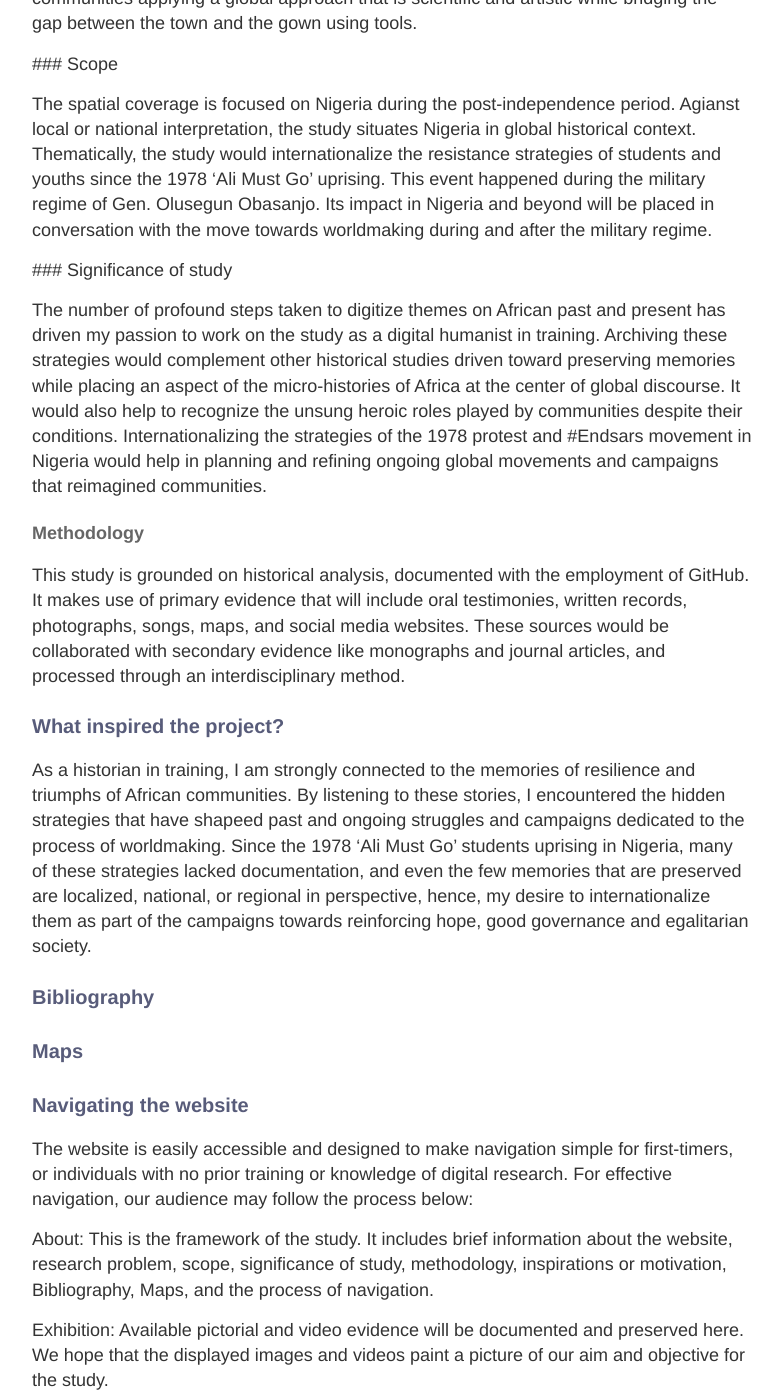
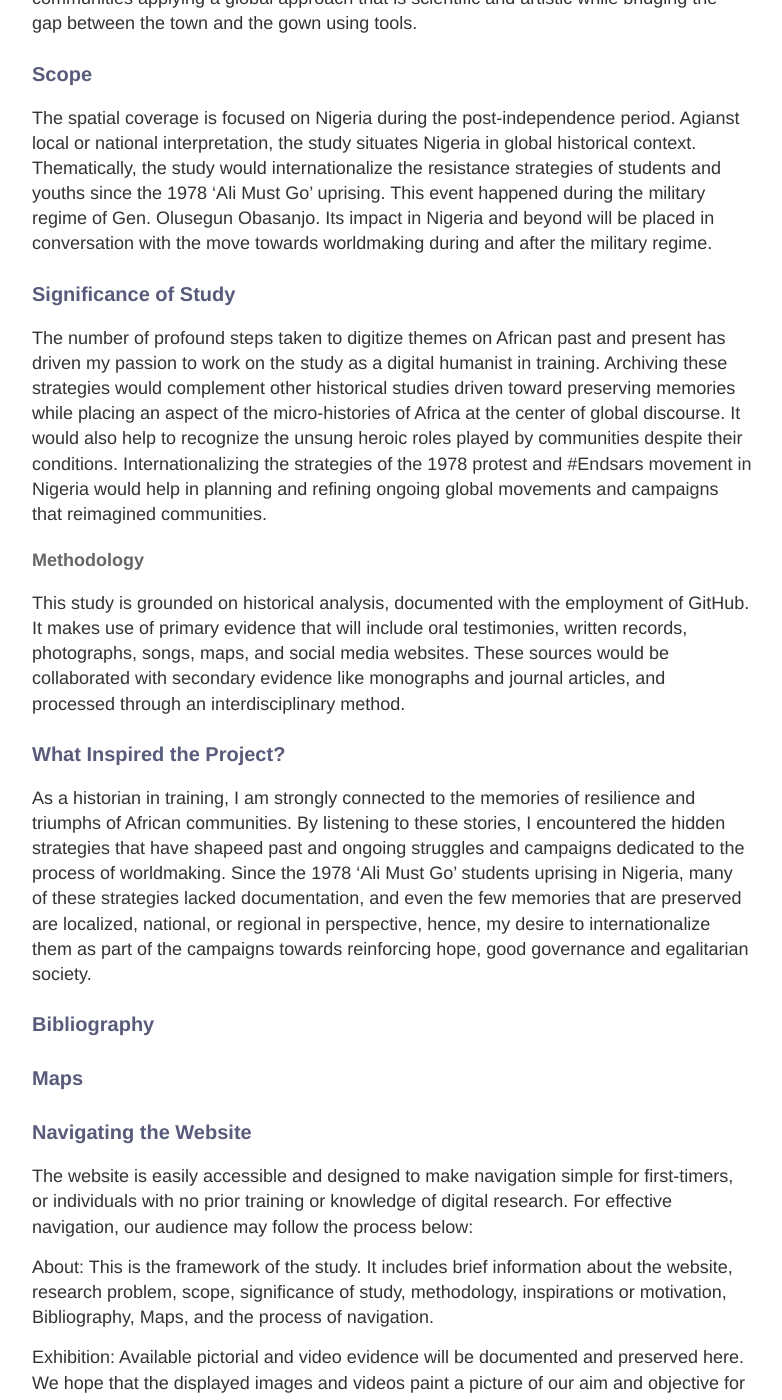
Before and after one commit to ilegbusi/ilegbusi.github.io, a Jekyll site: the page built from about.md, in a window 1280 px wide and 1400 px high, scrolled down 1204 px. Shown: the whole window, without its empty margins (248-1030 px from the left). Built offline with Jekyll 4.4.1, drawn with Linux system fonts in a browser that asks for light colours; some of the changed text lies outside the part shown.

Commit message:
Recentupdateabout

```diff
--- a/about.md
+++ b/about.md
@@ -12,7 +12,7 @@ permalink: /about/
  As part of the process of preserving their memories: ''Internationalizing the Strategies of Worldmaking: From the 1978 Student Uprising to the #Endsars Protest in Nigeria, retell and globalized the strategies of students and youths movements in Nigeria since 1978 as part of the worldmaking agenda of building a just and egalitarian society.
 
 
-### Research problem
+### Research Problem
 
  The end of the Second World War (1939-1945) was a turning point in the history of decolonization in the black Atlantic world. It saw a drive towards building a just society. By the late 20th century, solidarity amongst groups was intensified as a major strategy for resisting oppressive systems of government and policies in Africa, America, Asia, Europe, and the rest of the world. As the struggle towards emancipation continues globally in 21st century, listening to, and preserving the strategies employed by students and youth population during social movements in Nigeria since the 1978 'Ali Must Go' uprising will be the major focus of this study.
 
@@ -21,29 +21,29 @@ permalink: /about/
 
  Given the emergence and spread of digital research in this global age, research of this magnitude internationalize these strategies by bringing alive the silent stories of communities applying a global approach that is scientific and artistic while bridging the gap between the town and the gown using tools.
 
- ### Scope
+### Scope
 
  The spatial coverage is focused on Nigeria during the post-independence period. Agianst local or national interpretation, the study situates Nigeria in global historical context. Thematically, the study would internationalize the resistance strategies of students and youths since the 1978 ‘Ali Must Go’ uprising. This event happened during the military regime of Gen. Olusegun Obasanjo. Its impact in Nigeria and beyond will be placed in conversation with the move towards worldmaking during and after the military regime.
 
- ### Significance of study
+### Significance of Study
 
-  The number of profound steps taken to digitize themes on African past and present has driven my passion to work on the study as a digital humanist in training. Archiving these strategies would complement other historical studies driven toward preserving memories while placing an aspect of the micro-histories of Africa at the center of global discourse.  It would also help to recognize the unsung heroic roles played by communities despite their conditions. Internationalizing the strategies of the 1978 protest and #Endsars movement in Nigeria would help in planning and refining ongoing global movements and campaigns that reimagined communities.
+ The number of profound steps taken to digitize themes on African past and present has driven my passion to work on the study as a digital humanist in training. Archiving these strategies would complement other historical studies driven toward preserving memories while placing an aspect of the micro-histories of Africa at the center of global discourse.  It would also help to recognize the unsung heroic roles played by communities despite their conditions. Internationalizing the strategies of the 1978 protest and #Endsars movement in Nigeria would help in planning and refining ongoing global movements and campaigns that reimagined communities.
 
 #### Methodology
 
-This study is grounded on historical analysis, documented with the employment of GitHub. It makes use of primary evidence that will include oral testimonies, written records, photographs, songs, maps, and social media websites. These sources would be collaborated with secondary evidence like monographs and journal articles, and processed through an interdisciplinary method.
+ This study is grounded on historical analysis, documented with the employment of GitHub. It makes use of primary evidence that will include oral testimonies, written records, photographs, songs, maps, and social media websites. These sources would be collaborated with secondary evidence like monographs and journal articles, and processed through an interdisciplinary method.
 
-### What inspired the project?
+### What Inspired the Project?
 
-As a historian in training, I am strongly connected to the memories of resilience and triumphs of African communities. By listening to these stories, I encountered the hidden strategies that have shapeed past and ongoing struggles and campaigns dedicated to the process of worldmaking. Since the 1978 ‘Ali Must Go’ students uprising in Nigeria, many of these strategies lacked documentation, and even the few memories that are preserved are localized, national, or regional in perspective, hence, my desire to internationalize them as part of the campaigns towards reinforcing hope, good governance and egalitarian society.
+ As a historian in training, I am strongly connected to the memories of resilience and triumphs of African communities. By listening to these stories, I encountered the hidden strategies that have shapeed past and ongoing struggles and campaigns dedicated to the process of worldmaking. Since the 1978 ‘Ali Must Go’ students uprising in Nigeria, many of these strategies lacked documentation, and even the few memories that are preserved are localized, national, or regional in perspective, hence, my desire to internationalize them as part of the campaigns towards reinforcing hope, good governance and egalitarian society.
 
 ### Bibliography
 
 ### Maps
 
-### Navigating the website
+### Navigating the Website
 
-The website is easily accessible and designed to make navigation simple for first-timers,  or individuals with no prior training or knowledge of digital research. For effective navigation, our audience may follow the process below:
+ The website is easily accessible and designed to make navigation simple for first-timers,  or individuals with no prior training or knowledge of digital research. For effective navigation, our audience may follow the process below:
 
 About: This is the framework of the study. It includes brief information about the website, research problem, scope, significance of study,  methodology, inspirations or motivation, Bibliography, Maps, and the process of navigation.
 
```
